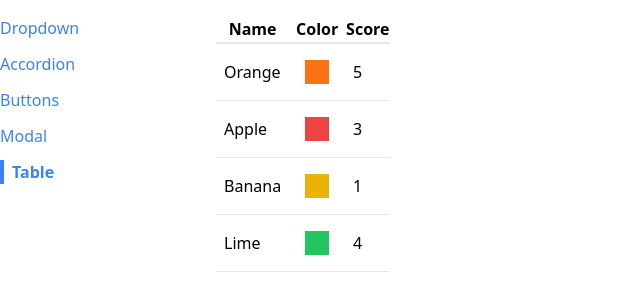
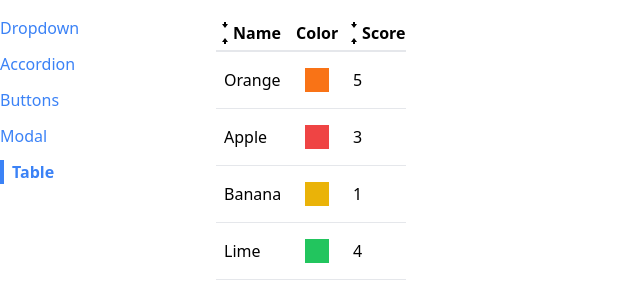
Before and after one commit to RaghavRs2369/comps, a React (Create React App) app: page /table in a window 1280 px wide. Shown: the top 302 px of the page, without its empty margins (0-640 px from the left). Built offline with nearby package versions, Linux system fonts and the light colour scheme.

Commit message:
Adding Feature - Data Sorting

```diff
--- /dev/null
+++ b/src/components/SortableTable.js
@@ -0,0 +1,97 @@
+import { useState } from "react";
+import { GoArrowSmallDown, GoArrowSmallUp } from "react-icons/go";
+import Table from "./Table";
+
+/////////////////////////////////////////////
+
+function SortableTable(props) {
+  const [sortOrder, setSortOrder] = useState(null);
+  const [sortBy, setSortBy] = useState(null);
+  const { config, data } = props;
+
+  const handleClick = (label) => {
+    if (sortBy && label !== sortBy) {
+      setSortOrder("asc");
+      setSortBy(label);
+      return;
+    }
+    if (sortOrder === null) {
+      setSortOrder("asc");
+      setSortBy(label);
+    } else if (sortOrder === "asc") {
+      setSortOrder("desc");
+      setSortBy(label);
+    } else if (sortOrder === "desc") {
+      setSortOrder(null);
+      setSortBy(null);
+    }
+  };
+
+  const updatedConfig = config.map((column) => {
+    if (!column.sortValue) {
+      return column;
+    }
+
+    return {
+      ...column,
+      header: () => (
+        <th
+          className="cursor-pointer hover:bg-gray-100"
+          onClick={() => handleClick(column.label)}
+        >
+          <div className="flex items-center">
+            {getIcons(column.label, sortBy, sortOrder)}
+            {column.label}
+          </div>
+        </th>
+      ),
+    };
+  });
+
+  // Only sort data if sortOrder && sortBy are not null
+  // Make a copy of the 'data' prop
+  // Find the correct sortValue function and use it for sort
+
+  let sortedData = data;
+  if (sortOrder && sortBy) {
+    const { sortValue } = config.find((column) => column.label === sortBy);
+    sortedData = [...data].sort((a, b) => {
+      const valueA = sortValue(a);
+      const valueB = sortValue(b);
+
+      const reverseOrder = sortOrder === "asc" ? 1 : -1;
+
+      if (typeof valueA === "string") {
+        return valueA.localeCompare(valueB) * reverseOrder;
+      } else {
+        return (valueA - valueB) * reverseOrder;
+      }
+    });
+  }
+  return <Table {...props} data={sortedData} config={updatedConfig} />;
+}
+
+function getIcons(label, sortBy, sortOrder) {
+  if (label !== sortBy) {
+    return (
+      <div>
+        <GoArrowSmallDown />
+        <GoArrowSmallUp />
+      </div>
+    );
+  } else if (sortOrder === "asc") {
+    return (
+      <div>
+        <GoArrowSmallUp />
+      </div>
+    );
+  } else if (sortOrder === "desc") {
+    return (
+      <div>
+        <GoArrowSmallDown />
+      </div>
+    );
+  }
+}
+
+export default SortableTable;
--- a/src/components/Table.js
+++ b/src/components/Table.js
@@ -1,5 +1,12 @@
+import { Fragment } from "react";
+
+//////////////////////////////////////////////////////
+
 function Table({ data, config, keyFn }) {
   const renderedheaders = config.map((column) => {
+    if (column.header) {
+      return <Fragment key={column.label}>{column.header()}</Fragment>;
+    }
     return <th key={column.label}>{column.label} </th>;
   });
   const renderedRows = data.map((rowData) => {
--- a/src/pages/TablePage.js
+++ b/src/pages/TablePage.js
@@ -1,4 +1,4 @@
-import Table from "../components/Table";
+import SortableTable from "../components/SortableTable";
 
 /////////////////////////////////////////////////////
 
@@ -14,6 +14,7 @@
     {
       label: "Name",
       render: (fruit) => fruit.name,
+      sortValue: (fruit) => fruit.name,
     },
     {
       label: "Color",
@@ -22,6 +23,7 @@
     {
       label: "Score",
       render: (fruit) => fruit.score,
+      sortValue: (fruit) => fruit.score,
     },
   ];
 
@@ -30,7 +32,7 @@
   };
   return (
     <div>
-      <Table data={data} config={config} keyFn={keyFn} />
+      <SortableTable data={data} config={config} keyFn={keyFn} />
     </div>
   );
 }
```
